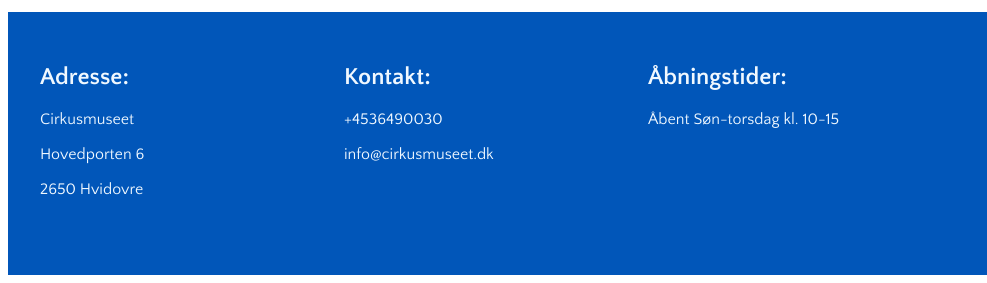
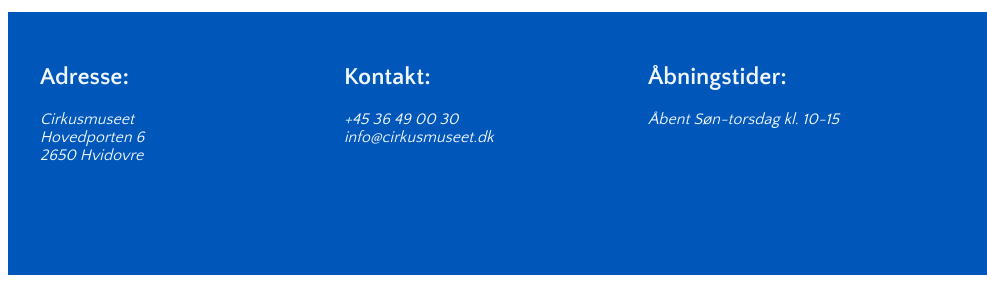
Before and after one commit to Jann778j/05.02.01-redesign-cirkusmuseet, a plain HTML site: page janne.html in a window 1280 px wide. Shown: the part 2570-2853 px from the top of the page, 0-987 px from the left. Drawn offline with Linux system fonts and the light colour scheme.

Commit message:
billeder

```diff
--- a/janne.html
+++ b/janne.html
@@ -60,7 +60,7 @@
               </p>
             </div>
             <div class="element_2">
-              <img src="billeder/velkommen.png" alt="billede" />
+              <img src="billeder/IMG_2143.JPG" alt="billede" />
             </div>
           </div>
           <div class="col">
@@ -154,18 +154,24 @@
 
             <div class="element1">
               <h2>Adresse:</h2>
-              <p>Cirkusmuseet</p>
+              <address>
+                Cirkusmuseet<br>
+                Hovedporten 6<br>
+                2650 Hvidovre
+
+              </address>
+              <!-- <p>Cirkusmuseet</p>
               <p>Hovedporten 6</p>
-              <p>2650 Hvidovre</p>
+              <p>2650 Hvidovre</p> -->
             </div>
             <div class="element2">
               <h2>Kontakt:</h2>
-              <p>+4536490030</p>
-              <p>info@cirkusmuseet.dk</p>
+              <address>+45 36 49 00 30<br>
+                info@cirkusmuseet.dk</address>
             </div>
             <div class="element3">
               <h2>Åbningstider:</h2>
-              <p>Åbent Søn-torsdag kl. 10-15</p>
+              <address>Åbent Søn-torsdag kl. 10-15</address>
             </div>
           <div class="element4">
             <ul class="links">
```
Also changed, not shown: 16 other files.
